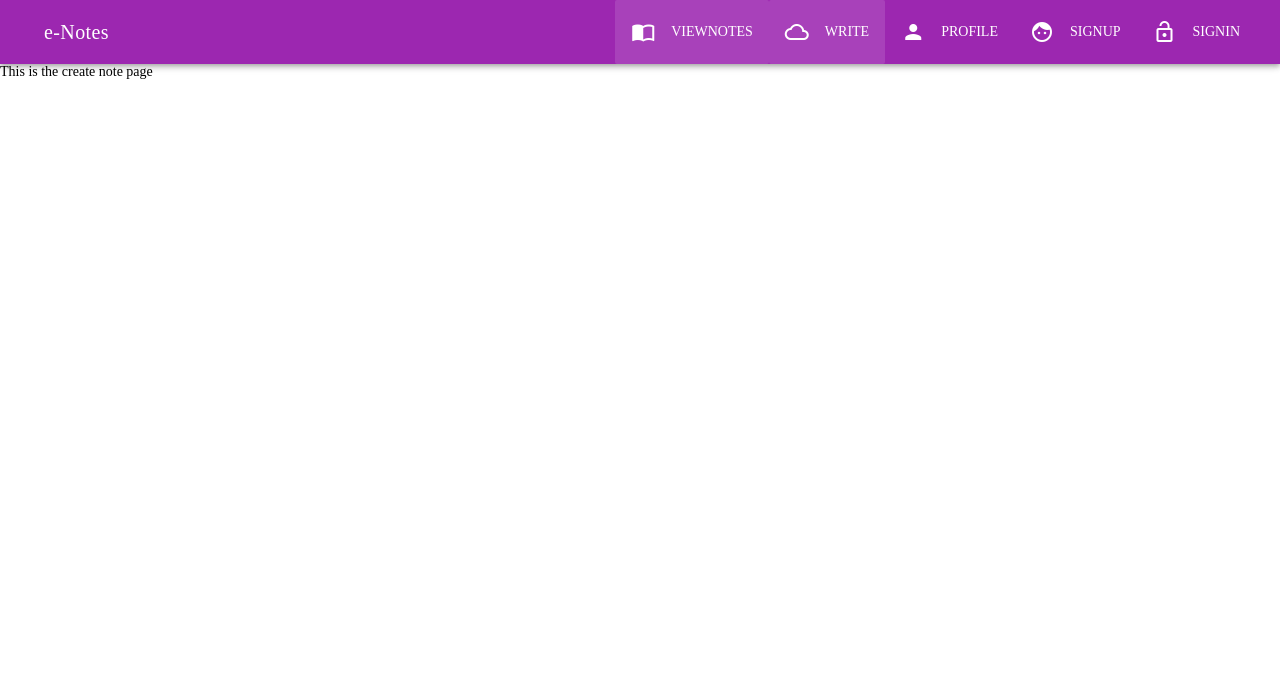
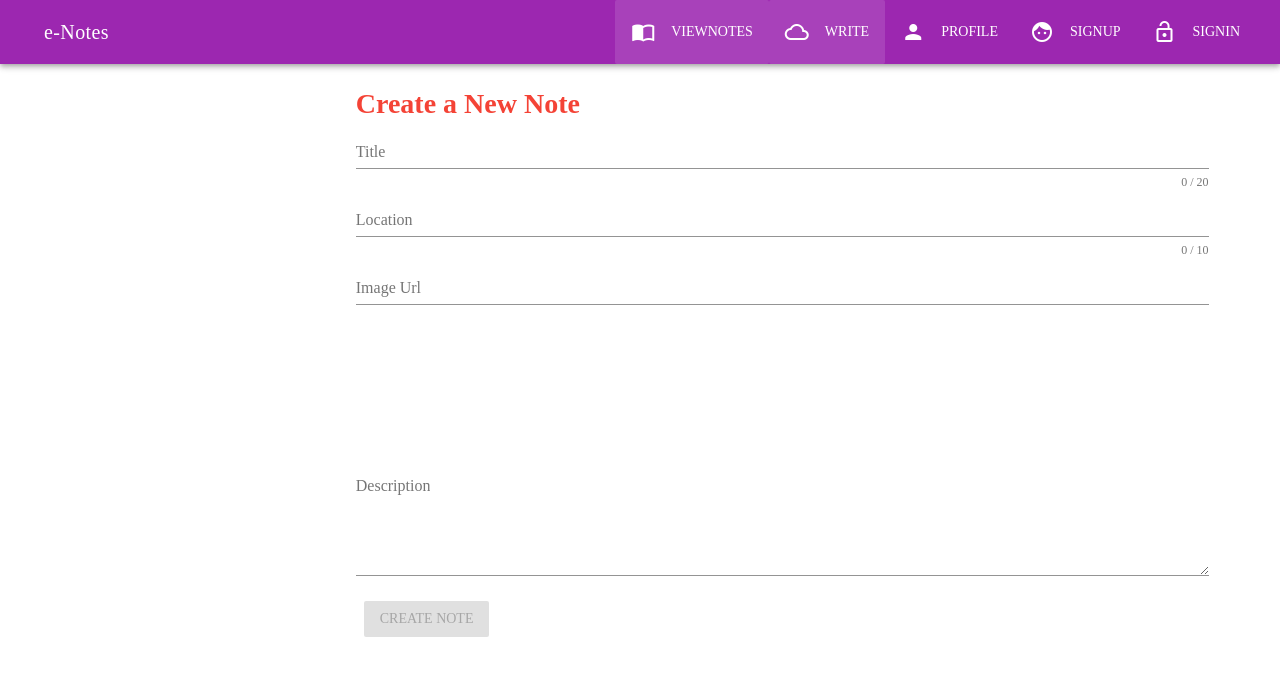
Before and after one commit to truly-indian/notes, a Vue app: page /notes/new in a window 1280 px wide. Shown: the top 676 px of the page. Built offline with nearby package versions, Linux system fonts and the light colour scheme.

Commit message:
create note page made initially

```diff
--- a/src/components/notes/createnote.vue
+++ b/src/components/notes/createnote.vue
@@ -1,5 +1,88 @@
 <template>
-    <div>
-        <p>This is the create note page</p>
-    </div>
+  <v-container>
+      <v-layout row>
+          <v-flex xs12 sm6 offset-sm3>
+           <h1 class="red--text">Create a New Note</h1>
+          </v-flex>
+      </v-layout>
+      <v-layout row>
+         <v-flex xs12>
+            <v-form @submit.prevent="oncreatenote">
+                <v-layout row>
+                    <v-flex xs12 offset-sm3>
+                      <v-text-field name="title" label="Title" id="title" :rules="rules" counter maxlength="20" hint="max length is 20" v-model="title">
+
+                      </v-text-field>
+                    </v-flex>
+                </v-layout>
+                <v-layout row>
+                    <v-flex xs12 offset-sm3>
+                      <v-text-field name="location" label="Location" id="location" :rules="rules" counter maxlength="10" hint="max length is 10" v-model="location">
+
+                      </v-text-field>
+                    </v-flex>
+                </v-layout>
+                <v-layout row>
+                    <v-flex xs12 offset-sm3>
+                      <v-text-field name="imgurl" label="Image Url" id="img-url" v-model="imgurl">
+
+                      </v-text-field>
+                    </v-flex>
+                </v-layout>
+                 <v-layout row>
+                    <v-flex xs12 offset-sm3>
+                      <v-img :src="imgurl" height="130px" contain></v-img>
+                    </v-flex>
+                </v-layout>
+                <v-layout row>
+                    <v-flex xs12 offset-sm3>
+                      <v-text-field name="description" label="Description" id="description" hint="add as much as you want :)" multi-line v-model="description">
+
+                      </v-text-field>
+                    </v-flex>
+                </v-layout>
+                <v-layout row>
+                    <v-flex xs12 sm6 offset-sm3>
+                     <v-btn class="green" :disabled="!formisvalid" type="submit">
+                         Create Note
+                     </v-btn>
+                    </v-flex>
+                </v-layout>
+            </v-form>
+         </v-flex>
+      </v-layout>
+  </v-container>
 </template>
+<script>
+export default {
+  data () {
+    return {
+      title: '',
+      location: '',
+      imgurl: '',
+      description: ''
+    }
+  },
+  computed: {
+    formisvalid () {
+      return this.title !== '' && this.location !== '' && this.imgurl !== '' && this.description !== ''
+    }
+  },
+  methods: {
+    oncreatenote () {
+      if (!this.formisvalid) {
+        return
+      }
+      const notedata = {
+        title: this.title,
+        location: this.location,
+        imgurl: this.imgurl,
+        description: this.description,
+        date: new Date()
+      }
+      this.$store.dispatch('createnote', notedata)
+      this.$router.push('/notes')
+    }
+  }
+}
+</script>
--- a/src/store/index.js
+++ b/src/store/index.js
@@ -1,7 +1,7 @@
 import Vue from 'vue'
 import Vuex from 'vuex'
 Vue.use(Vuex)
-export var store = new Vuex.Store({
+export const store = new Vuex.Store({
   state: {
     loadednotes: [
       {imgurl: 'https://www.imore.com/sites/imore.com/files/styles/xlarge/public/field/image/2017/09/Notes-handwriting-mockuuup_0.jpeg?itok=PVL1ofMT', id: 'sdfas345', title: 'Notes in class', date: '27-09-2018'},
@@ -12,8 +12,24 @@ export var store = new Vuex.Store({
       registerednotes: ['dfas345']
     }
   },
-  mutations: {},
-  actions: {},
+  mutations: {
+    createnote (state, payload) {
+      state.loadednotes.push(payload)
+    }
+  },
+  actions: {
+    createnote ({commit}, payload) {
+      const note = {
+        title: payload.title,
+        location: payload.location,
+        imgurl: payload.imgurl,
+        description: payload.description,
+        date: payload.date,
+        id: 'asfasd324'
+      }
+      commit('createnote', note)
+    }
+  },
   getters: {
     loadednotes (state) {
       return state.loadednotes.sort((noteA, noteB) => {
```
